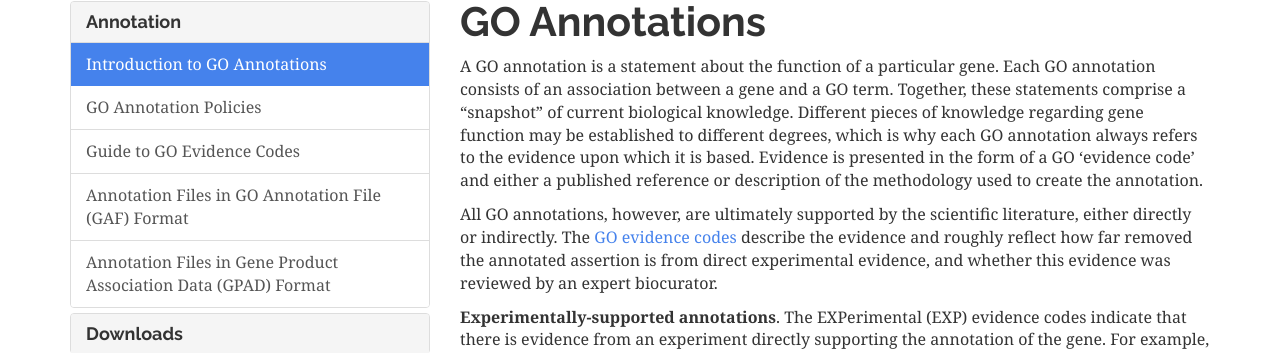
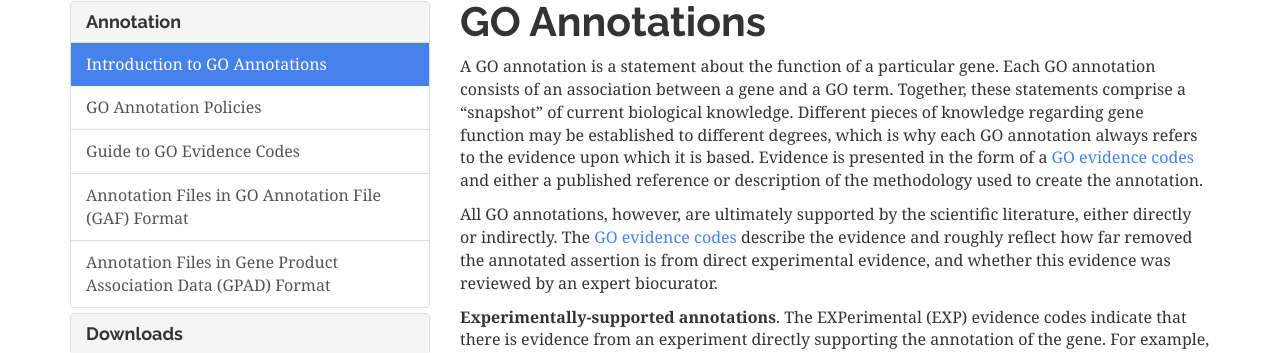
Before and after one commit to geneontology/geneontology.github.io, a Jekyll site: the page built from _docs/go-annotations.md, in a window 1280 px wide and 900 px high. Shown: the part 133-486 px from the top of the window. Built offline with Jekyll 4.4.1, drawn with Linux system fonts in a browser that asks for light colours; nearby versions of some CDN libraries.

Commit message:
Update go-annotations.md

```diff
--- a/_docs/go-annotations.md
+++ b/_docs/go-annotations.md
@@ -7,7 +7,7 @@
 # GO Annotations
 
 <!-- GO annotations: the model of biology. Annotations are statements describing the functions of specific genes, using concepts in the Gene Ontology. The simplest and most common annotation links one gene to one function, e.g. FZD4 + Wnt signaling pathway. Each statement is based on a specified piece of evidence. -->
-A GO annotation is a statement about the function of a particular gene. Each GO annotation consists of an association between a gene and a GO term. Together, these statements comprise a “snapshot” of current biological knowledge. Different pieces of knowledge regarding gene function may be established to different degrees, which is why each GO annotation always refers to the evidence upon which it is based. Evidence is presented in the form of a GO ‘evidence code’ and either a published reference or description of the methodology used to create the annotation.
+A GO annotation is a statement about the function of a particular gene. Each GO annotation consists of an association between a gene and a GO term. Together, these statements comprise a “snapshot” of current biological knowledge. Different pieces of knowledge regarding gene function may be established to different degrees, which is why each GO annotation always refers to the evidence upon which it is based. Evidence is presented in the form of a [GO evidence codes](/docs/guide-go-evidence-codes/) and either a published reference or description of the methodology used to create the annotation.
 
 All GO annotations, however, are ultimately supported by the scientific literature, either directly or indirectly. The [GO evidence codes](/docs/guide-go-evidence-codes/) describe the evidence and roughly reflect how far removed the annotated assertion is from direct experimental evidence, and whether this evidence was reviewed by an expert biocurator.
 
```
